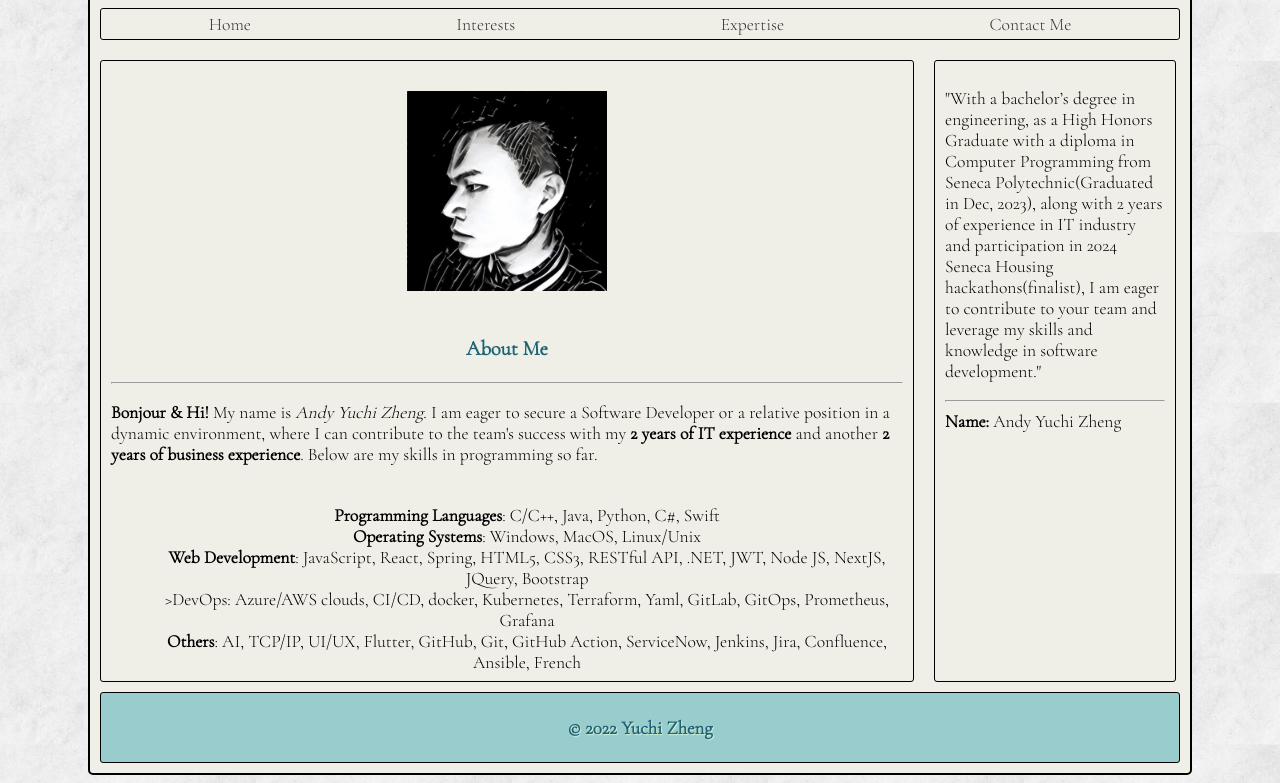
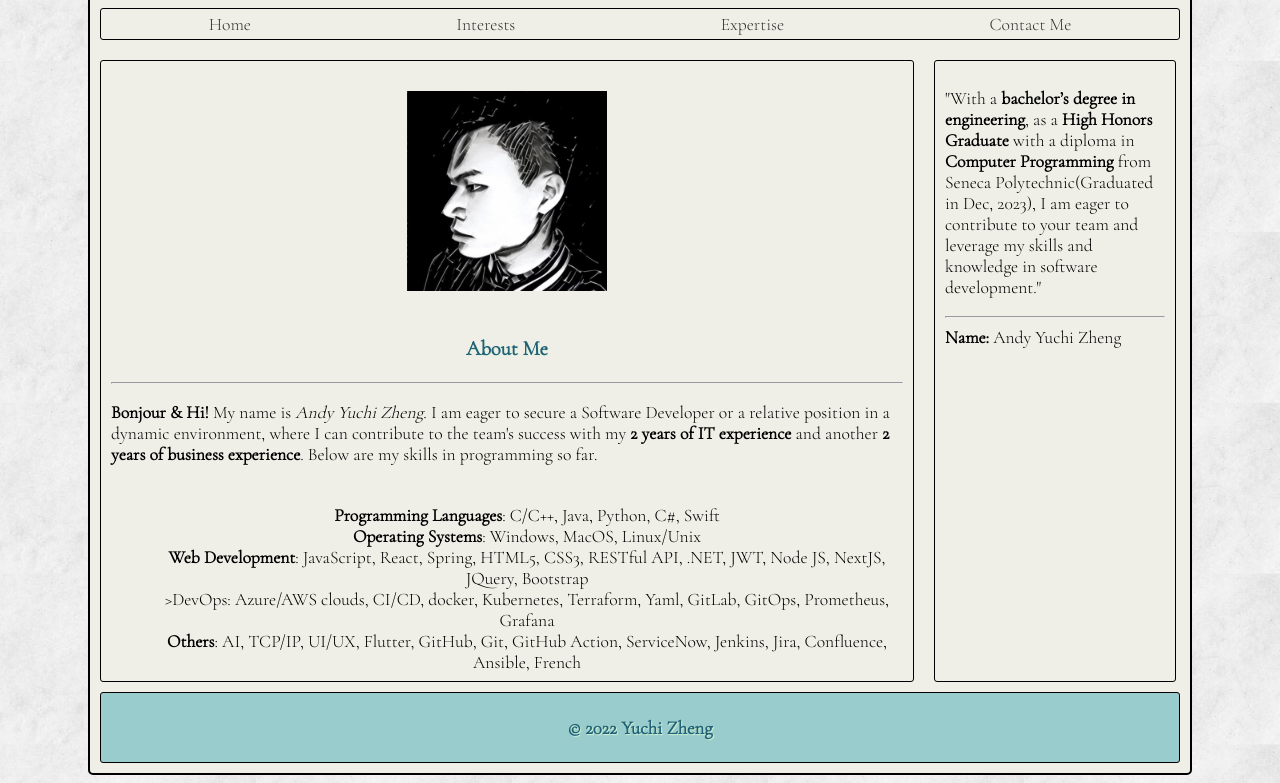
Before and after one commit to Andrew-bro2022/Project---A-local-website-about-myself, a website: page index.html in a window 1280 px wide. Shown: the part 110-893 px from the top of the page. Drawn offline with nearby package versions, Linux system fonts and the light colour scheme.

Commit message:
Update index.html

```diff
--- a/index.html
+++ b/index.html
@@ -57,7 +57,7 @@
             <aside>
                 <div class="aside">
                     <p>
-                        "With a bachelor’s degree in engineering, as a High Honors Graduate with a diploma in Computer Programming from Seneca Polytechnic(Graduated in Dec, 2023), along with 2 years of experience in IT industry and participation in 2024 Seneca Housing hackathons(finalist), I am eager to contribute to your team and leverage my skills and knowledge in software development."<br>
+                        "With a <b>bachelor’s degree in engineering</b>, as a <b>High Honors Graduate</b> with a diploma in <b>Computer Programming</b> from Seneca Polytechnic(Graduated in Dec, 2023), I am eager to contribute to your team and leverage my skills and knowledge in software development."<br>
                         <hr>
                         <b>Name: </b>Andy Yuchi Zheng<br>
                     </p>
```
